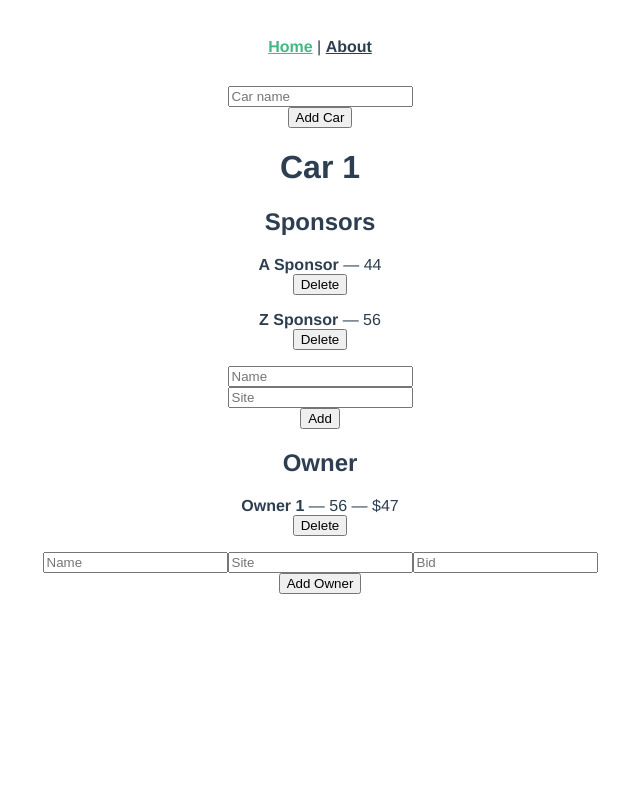
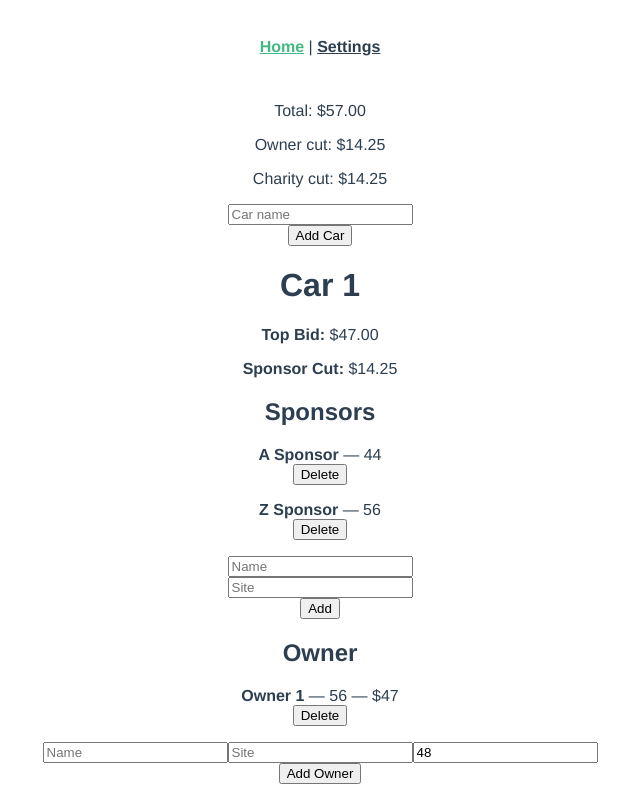
Before and after one commit to pixleight/bookie, a Vue app: page /#/ in a window 1280 px wide. Shown: the whole page, without its empty margins (320-960 px from the left). Built offline with nearby package versions, Linux system fonts and the light colour scheme.

Commit message:
Wiring up functionality

```diff
--- a/src/App.vue
+++ b/src/App.vue
@@ -2,7 +2,7 @@
   <div id="app">
     <div id="nav">
       <router-link to="/">Home</router-link> |
-      <router-link to="/about">About</router-link>
+      <router-link to="/settings">Settings</router-link>
     </div>
     <router-view/>
   </div>
--- a/src/components/CarComponent.vue
+++ b/src/components/CarComponent.vue
@@ -1,6 +1,10 @@
 <template>
   <div>
     <h1>{{ car.name }}</h1>
+    <p><strong>Top Bid:</strong> {{ topBid | money }}</p>
+    <p>
+      <strong>Sponsor Cut:</strong> {{ sponsorCut | money }}
+    </p>
     <h2>Sponsors</h2>
     <sponsors-component v-bind:sponsors="sponsors" v-bind:car-id="car.id"/>
     <h2>Owner</h2>
@@ -28,12 +32,20 @@ export default {
     ...mapGetters([
       'getSponsorsByCarId',
       'getOwnersByCarId',
+      'getTopBid',
+      'getCut',
     ]),
     sponsors: function () {
       return this.getSponsorsByCarId(this.car.id)
     },
     owner: function () {
       return this.getOwnersByCarId(this.car.id)
+    },
+    topBid: function() {
+      return this.getTopBid(this.car.id);
+    },
+    sponsorCut: function() {
+      return this.getCut( 'sponsor', this.car.id );
     }
   },
   components: {
--- a/src/components/OwnerComponent.vue
+++ b/src/components/OwnerComponent.vue
@@ -9,7 +9,7 @@
     <div v-else>
       <em>No Owner</em>
     </div>
-    <form @submit="addOwner">
+    <form @submit.prevent="addOwner">
       <input required type="text" v-model="name" placeholder="Name">
       <input required type="text" v-model="site" placeholder="Site">
       <input required type="number" v-model.number="bid" placeholder="Bid" v-bind:min="minimumBid"><br />
@@ -31,13 +31,12 @@ export default {
     return {
       name: '',
       site: '',
-      bid: null,
+      bid: this.owner ? this.owner.bid + 1 : this.$store.state.settings.minimumBid,
     }
   },
   methods: {
-    addOwner: function(e) {
-      e.preventDefault();
-      if( this.bid <= this.owner.bid ) {
+    addOwner: function() {
+      if( this.bid < this.minimumBid ) {
         alert('Bid must be higher');
         return;
       }
@@ -49,7 +48,7 @@ export default {
       }).then(() => {
         this.name = '';
         this.site = '';
-        this.bid = null;
+        this.bid = this.owner.bid + 1;
       });
     },
     ...mapActions([
@@ -61,7 +60,7 @@ export default {
       if( this.owner ) {
         return this.owner.bid + 1;
       }
-      return 1;
+      return this.$store.state.settings.minimumBid;
     }
   }
 }
--- a/src/components/SponsorsComponent.vue
+++ b/src/components/SponsorsComponent.vue
@@ -4,7 +4,7 @@
       <strong>{{ sponsor.name }}</strong> — {{ sponsor.site }}<br />
       <button @click="deleteSponsor(sponsor.id)">Delete</button>
     </p>
-    <form @submit="addSponsor">
+    <form @submit.prevent="addSponsor">
       <input required type="text" v-model="name" placeholder="Name"><br />
       <input required type="text" v-model="site" placeholder="Site"><br />
       <button type="submit">Add</button>
@@ -28,8 +28,7 @@ export default {
     }
   },
   methods: {
-    addSponsor: function(e) {
-      e.preventDefault();
+    addSponsor: function() {
       this.$store.dispatch('addSponsor', {
         carId: this.carId,
         name: this.name,
--- a/src/main.js
+++ b/src/main.js
@@ -5,6 +5,11 @@ import store from './store'
 
 Vue.config.productionTip = false
 
+Vue.filter('money', function (val) {
+  if (!val) return '$0.00'
+  return '$' + parseFloat(val).toFixed(2)
+})
+
 new Vue({
   router,
   store,
--- a/src/router.js
+++ b/src/router.js
@@ -12,12 +12,12 @@ export default new Router({
       component: Home
     },
     {
-      path: '/about',
-      name: 'about',
+      path: '/settings',
+      name: 'settings',
       // route level code-splitting
-      // this generates a separate chunk (about.[hash].js) for this route
+      // this generates a separate chunk (settings.[hash].js) for this route
       // which is lazy-loaded when the route is visited.
-      component: () => import(/* webpackChunkName: "about" */ './views/About.vue')
+      component: () => import(/* webpackChunkName: "about" */ './views/Settings.vue')
     }
   ]
 })
--- a/src/store.js
+++ b/src/store.js
@@ -7,10 +7,12 @@ Vue.use(Vuex)
 
 export default new Vuex.Store({
   state: {
+    sponsorsPot: 0,
     cars: [
       {
         id: 'c1',
         name: 'Car 1',
+        topBid: 47,
       },
     ],
     sponsors: [
@@ -42,7 +44,16 @@ export default new Vuex.Store({
         site: '56',
         bid: 47,
       }
-    ]
+    ],
+    settings: {
+      sponsorship: 5,
+      minimumBid: 5,
+      cuts: {
+        sponsor: 50,
+        owner: 25,
+        charity: 25,
+      }
+    }
   },
   getters: {
     getSponsorsById: (state) => (id) => {
@@ -59,6 +70,38 @@ export default new Vuex.Store({
       const owners = _.orderBy(state.owners, 'bid', 'desc');
       return owners.find(owner => owner.carId === id)
     },
+    getTopBid: (state) => (id = null) => {
+      const owners = _.orderBy(state.owners, 'bid', 'desc');
+      if( id ) {
+        const owner = owners.find(owner => owner.carId === id);
+        return owner ? owner.bid : null;
+      }
+
+      return _.sum( state.cars.map(car => {
+        const owner = owners.find(owner => owner.carId === car.id);
+        return owner ? owner.bid : null;
+      }) );
+    },
+    getTotalPot: (state, getters) => {
+      const sponsorPot = state.sponsors.length * state.settings.sponsorship;
+      const ownerPot = getters.getTopBid();
+
+      return sponsorPot + ownerPot;
+    },
+    getCut: (state, getters) => (type, carId = null ) => {
+      const pct = state.settings.cuts[type] / 100;
+
+      if ( type == 'sponsor' && carId ) {
+        const numSponsors = getters.getSponsorsByCarId( carId ).length;
+        if( !numSponsors ) {
+          return 0;
+        }
+
+        return getters.getTotalPot * pct / numSponsors;
+      }
+
+      return getters.getTotalPot * pct;
+    }
   },
   mutations: {
     addCar (state, payload) {
@@ -89,38 +132,44 @@ export default new Vuex.Store({
         ...state.owners,
         payload,
       ];
-      return true;
     },
     deleteOwner (state, id) {
       state.owners = _.remove(state.owners, function(owner){
         return owner.id !== id;
       });
+    },
+    saveSettings (state, payload) {
+      state.settings = payload;
+    },
+    increaseSponsorsPot (state) {
+      state.sponsorsPot += state.settings.sponsorship;
     }
   },
   actions: {
-    addCar ({ commit }, payload) {
-      return new Promise((resolve) => {
-        commit('addCar', payload)
-        resolve();
-      })
+    async addCar ({ commit }, payload) {
+      commit('addCar', payload);
+      return Promise.resolve();
     },
-    addSponsor ({ commit }, payload) {
-      return new Promise((resolve) => {
-        commit('addSponsor', payload);
-        resolve();
-      })
+    async addSponsor ({ commit }, payload) {
+      commit('addSponsor', payload);
+      commit('increaseSponsorsPot');
+      return Promise.resolve();
     },
-    addOwner ({ commit }, payload) {
-      return new Promise((resolve) => {
-        commit('addOwner', payload);
-        resolve();
-      })
+    async addOwner ({ commit }, payload) {
+      commit('addOwner', payload);
+      return Promise.resolve();
     },
-    deleteSponsor ({ commit }, id) {
+    async deleteSponsor ({ commit }, id) {
       commit('deleteSponsor', id)
+      return Promise.resolve();
     },
-    deleteOwner ({ commit }, id) {
+    async deleteOwner ({ commit }, id) {
       commit('deleteOwner', id)
+      return Promise.resolve();
+    },
+    async saveSettings({ commit }, payload) {
+      commit('saveSettings', payload);
+      return Promise.resolve();
     }
   }
 })
--- a/src/views/About.vue
+++ /dev/null
@@ -1,5 +0,0 @@
-<template>
-  <div class="about">
-    <h1>This is an about page</h1>
-  </div>
-</template>
--- a/src/views/Home.vue
+++ b/src/views/Home.vue
@@ -1,6 +1,15 @@
 <template>
   <div class="home">
-    <form @submit="addCar">
+    <p>
+      Total: {{ getTotalPot | money }}
+    </p>
+    <p>
+      Owner cut: {{ getCut('owner') | money }}
+    </p>
+    <p>
+      Charity cut: {{ getCut('charity') | money }}
+    </p>
+    <form @submit.prevent="addCar">
       <input required type="text" v-model="carName" placeholder="Car name"><br>
       <button type="submit">Add Car</button>
     </form>
@@ -12,7 +21,7 @@
 // @ is an alias to /src
 import CarComponent from '@/components/CarComponent.vue'
 
-import { mapState } from 'vuex';
+import { mapState, mapGetters } from 'vuex';
 
 export default {
   name: 'home',
@@ -24,12 +33,21 @@ export default {
   components: {
     CarComponent,
   },
-  computed: mapState([
-    'cars'
-  ]),
+  computed: {
+    ...mapState([
+      'cars'
+    ]),
+    ...mapGetters([
+      'getTopBid',
+      'getTotalPot',
+      'getCut',
+    ]),
+    topBids: function () {
+      return this.getTopBid();
+    }
+  },
   methods: {
-    addCar: function(e) {
-      e.preventDefault();
+    addCar: function() {
       this.$store.dispatch('addCar', {
         name: this.carName,
       }).then(() => {
--- /dev/null
+++ b/src/views/Settings.vue
@@ -0,0 +1,51 @@
+<template>
+  <div class="setting">
+    <h1>
+      Settings
+    </h1>
+    <form @submit.prevent="saveSettings">
+      <p>
+        <strong>sponsorship:</strong> <input type="number" v-model.number="settings.sponsorship" placeholder="sponsorship">
+      </p>
+      <p>
+        <strong>minimumBid:</strong> <input type="number" v-model.number="settings.minimumBid" placeholder="minimumBid">
+      </p>
+      <p>
+        <strong>sponsor:</strong> <input type="number" v-model.number="settings.cuts.sponsor" placeholder="sponsors"><br>
+        <strong>owner:</strong> <input type="number" v-model.number="settings.cuts.owner" placeholder="owner"><br>
+        <strong>charity:</strong> <input type="number" v-model.number="settings.cuts.charity" placeholder="charity">
+      </p>
+      <button type="submit">Save</button>
+    </form>
+  </div>
+</template>
+
+<script>
+import { mapState } from 'vuex';
+
+export default {
+  name: 'Settings',
+  data: function() {
+    return {
+      localSettings: this.$store.state.settings,
+    }
+  },
+  computed: {
+    ...mapState([
+      'settings'
+    ]),
+  },
+  methods: {
+    saveSettings: function() {
+      this.$store.dispatch('saveSettings', this.localSettings).then(() => {
+        // promise
+      });
+      return;
+    }
+  }
+}
+</script>
+
+<style scoped>
+
+</style>
```
